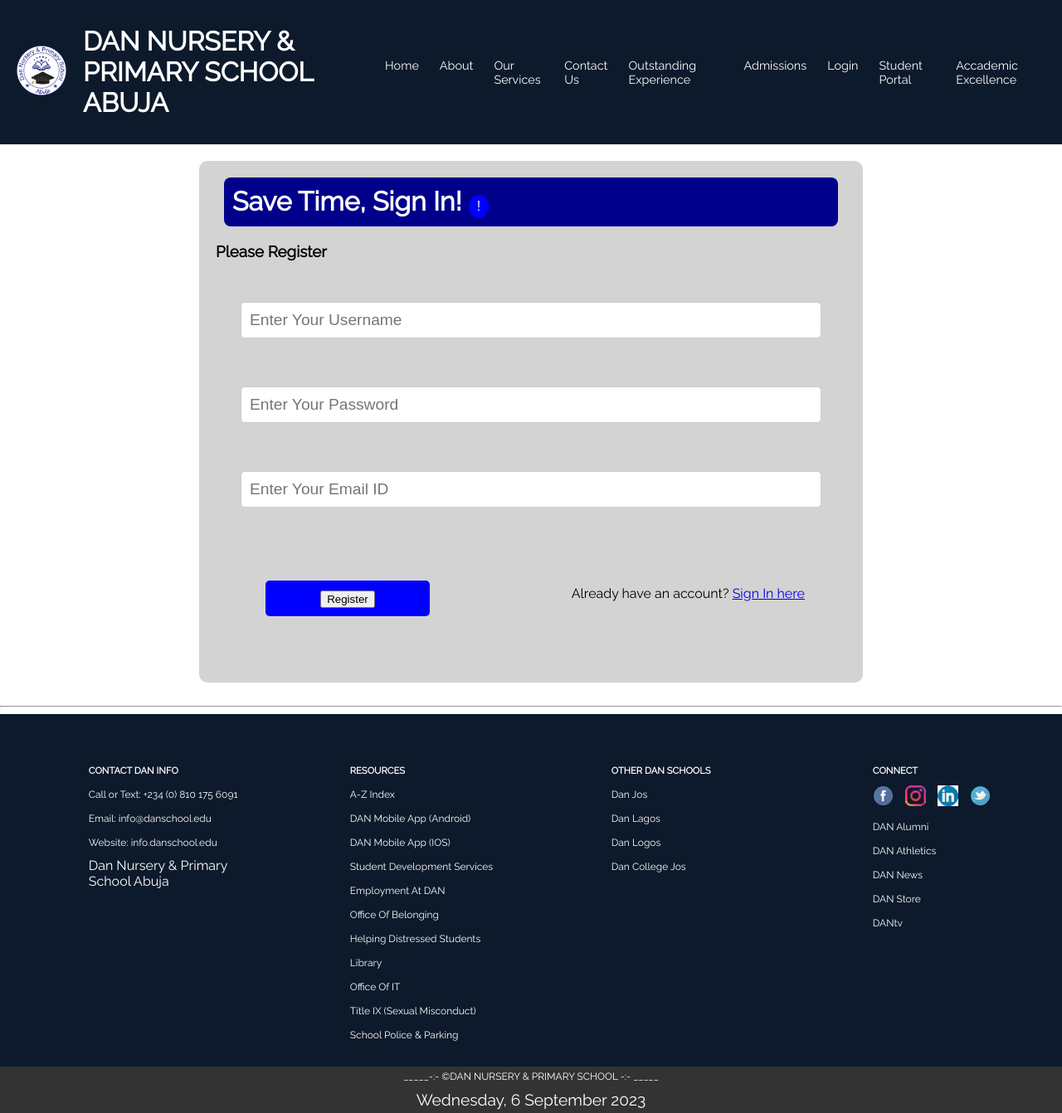
After one commit to Dagwan/dan_school, a Flask app: page /account in a window 1280 px wide. The commit adds this page. Shown: the whole page at 83% size. Run offline with Flask 3, Linux system fonts and the light colour scheme; some libraries are stand-ins or nearby versions.

Commit message:
Completion of creating account and implementation of the database

```diff
--- a/app.py
+++ b/app.py
@@ -1,23 +1,35 @@
 # Import necessary modules and packages
-from flask import Flask, render_template, request, redirect, url_for
-from db_config import create_db_connection
+import MySQLdb
+
+import app as app
+from flask import Flask, render_template, request, redirect, url_for, session
 import bcrypt
-import secrets
+import re
+from dotenv import load_dotenv
 import os
-import re  # Import the re module for email validation
-from dotenv import load_dotenv
+import db_config  # Import the db_config module
+from flask_mysqldb import MySQL
 
 # Load environment variables from .env file
 load_dotenv()
 
+# Configure session secret key (replace 'your_secret_key_here' with a secure random string)
+app.secret_key = os.urandom(24).hex()
+
 # Create a Flask application instance with custom static file settings
 app = Flask(__name__, static_url_path='/static', static_folder='static')
 
-# Create a basic Flask application instance without custom static file settings
-app = Flask(__name__)
+# Configure session secret key (replace 'your_secret_key_here' with a secure random string)
+app.secret_key = os.urandom(24).hex()
 
-# Create a database connection
-db = create_db_connection()
+# Initialize Flask-MySQLdb extension
+mysql = MySQL(app)
+
+# Use the database configuration directly from db_config
+app.config['MYSQL_HOST'] = db_config.mysql_db_config['host']
+app.config['MYSQL_USER'] = db_config.mysql_db_config['user']
+app.config['MYSQL_PASSWORD'] = db_config.mysql_db_config['password']
+app.config['MYSQL_DB'] = db_config.mysql_db_config['database']
 
 #home page
 @app.route('/')
@@ -78,9 +90,83 @@ def admissions():
     return render_template('admissions.html')
 
 #login page
-@app.route('/login')
+@app.route('/login', methods =['GET', 'POST'])
 def login():
-    return render_template('login.html')
+	msg = ''
+	if request.method == 'POST' and 'username' in request.form and 'password' in request.form:
+		username = request.form['username']
+		password = request.form['password']
+		cursor = db_config.mysql.connection.cursor(MySQLdb.cursors.DictCursor)
+		cursor.execute('SELECT * FROM account WHERE username = % s AND password = % s', (username, password, ))
+		account = cursor.fetchone()
+		if account:
+			session['loggedin'] = True
+			session['id'] = account['id']
+			session['username'] = account['username']
+			msg = 'Logged in successfully !'
+			return render_template('application.html', msg = msg)
+		else:
+			msg = 'Incorrect username / password !'
+	return render_template('login.html', msg = msg)
+
+@app.route('/logout')
+def logout():
+	session.pop('loggedin', None)
+	session.pop('id', None)
+	session.pop('username', None)
+	return redirect(url_for('login'))
+
+# Define the route for the account registration
+@app.route('/account', methods=['GET', 'POST'])
+def account():
+    msg = ''
+    if request.method == 'POST' and 'username' in request.form and 'password' in request.form and 'email' in request.form:
+        username = request.form['username']
+        password = request.form['password']
+        email = request.form['email']
+
+        try:
+            # Validate email format using regular expression
+            if not re.match(r"[^@]+@[^@]+\.[^@]+", email):
+                msg = 'Invalid email address!'
+
+            elif not re.match(r'[A-Za-z0-9]+', username):
+                msg = 'Username must contain only characters and numbers!'
+            elif not username or not password or not email:
+                msg = 'Please fill out the form!'
+            else:
+                # Hash password using bcrypt
+                salt = bcrypt.gensalt(10)
+                hashed_password = bcrypt.hashpw(password.encode('utf-8'), salt)
+
+                # Create a database cursor using the established connection
+                cursor = mysql.connection.cursor()
+
+                # Insert data into the 'account' table in the MySQL database, including 'created_at'
+                query = "INSERT INTO account (username, password, email, created_at) VALUES (%s, %s, %s, CURRENT_TIMESTAMP)"
+                values = (username, hashed_password, email)
+                cursor.execute(query, values)
+
+                # Commit the changes made to the database
+                mysql.connection.commit()
+
+                # Close the cursor to release resources
+                cursor.close()
+
+                msg = 'You have successfully registered!'
+                return render_template('thankcreatecount.html')
+        except Exception as e:
+            # Print the exception message for debugging purposes
+            print(e)
+
+            # Roll back the changes in the database (if any)
+            mysql.connection.rollback()
+            msg = 'An error occurred while creating an account. Please try again.'
+
+    elif request.method == 'POST':
+        msg = 'Please fill out the form!'
+
+    return render_template('account.html', msg=msg)
 
 #studentportal page
 @app.route('/studentportal')
--- a/requirements.txt
+++ b/requirements.txt
@@ -23,3 +23,5 @@ six==1.16.0
 ttkthemes==3.2.2
 tzdata==2023.3
 Werkzeug==2.3.7
+
+mysqlclient~=2.2.0
--- a/static/assets-css/login.css
+++ b/static/assets-css/login.css
@@ -69,6 +69,7 @@ html, body
   }
 
   form input[type="email"],
+  form input[type="username"],
   form input[type="password"] {
     flex-basis: 100%;
     padding: 10px;
--- /dev/null
+++ b/templates/account.html
@@ -0,0 +1,163 @@
+<!DOCTYPE html>
+<html lang="en">
+
+<head>
+    <meta charset="UTF-8">
+    <meta http-equiv="X-UA-Compatible" content="IE=edge">
+    <meta name="viewport" content="width=device-width, initial-scale=1.0">
+    <title>Register account | Home-Dan School</title>
+    <link rel="stylesheet" href="{{ url_for('static', filename='css/styles.css') }}">
+    <link rel="stylesheet" href="{{ url_for('static', filename='assets-css/login.css') }}">
+    <link rel="preconnect" href="https://fonts.gstatic.com" crossorigin>
+    <link href="https://fonts.googleapis.com/css2?family=Roboto&display=swap" rel="stylesheet">
+    <link rel="icon" href="{{ url_for('static', filename='images/favicon.png') }}">
+
+  </head>
+
+  <body>
+  <body>
+    <!-- index.html -->
+    <header>
+      <div class="header-container">
+          <div class="logo">
+            <a href="{{ url_for('index') }}"><img src="{{ url_for('static', filename='images/stlogo.png') }}" alt="Logo"></a>
+
+
+          </div>
+          <h1>DAN NURSERY & <br>PRIMARY SCHOOL ABUJA</h1>
+          <div class="menu-icon">
+              <div class="bar"></div>
+              <div class="bar"></div>
+              <div class="bar"></div>
+          </div>
+          <nav>
+              <ul class="menu-list">
+
+                <li> <a href="{{ url_for('index') }}">Home</a></li>
+                <li> <a href="{{ url_for('about') }}">About</a></li>
+                <li> <a href="{{ url_for('services') }}">Our Services</a></li>
+                <li> <a href="{{ url_for('contact') }}">Contact Us</a></li>
+               <li> <a href="{{ url_for('outstanding_experience') }}">Outstanding Experience</a></li>
+                <li> <a href="{{ url_for('admissions') }}">Admissions</a></li>
+                <li> <a href="{{ url_for('login') }}">Login</a></li>
+                <li> <a href="{{ url_for('create_account') }}">Student Portal</a></li>
+                <li> <a href="{{ url_for('accademicexcellence') }}">Accademic Excellence</a></li>
+                  <!-- Add more links as needed -->
+              </ul>
+          </nav>
+      </div>
+  </header>
+
+      <main>
+        <section class="login-account">
+            <div class="login">
+                <div class="login-header">
+                    <h1 class="login-title">Save Time, Sign In!
+                        <span class="view-comment">
+                            <button class="view">!</button>
+                            <p class="comment-on-mouse-over-view-button">Register your account</p>
+                        </span>
+                    </h1>
+                    <h3>Please Register</h3>
+                </div>
+                <form action="{{ url_for('account') }}" method="post">
+
+
+                        <div class="msg">{{ msg }}</div>
+
+                            <input id="username" name="username" type="username" placeholder="Enter Your Username" class="textbox"/></br></br>
+                            <input id="password" name="password" type="password" placeholder="Enter Your Password" class="textbox"/></br></br>
+                            <input id="email" name="email" type="email" placeholder="Enter Your Email ID" class="textbox"/></br></br>
+
+                            <div class="form-buttons">
+
+                                <button type="button" class="" id="loginBtn"><input type="submit" class="login-btn" value="Register"></button>
+                                <p class="bottom">Already have an account? <a class="bottom" href="{{url_for('login')}}"> Sign In here</a></p>
+
+
+                            </div>
+
+                        </form>
+
+            </div>
+
+            </div>
+        </section>
+
+      </main>
+      <hr>
+      <footer class="footer1">
+          <div class="footer-column">
+              <p>CONTACT DAN INFO</p>
+              <ul>
+                  <li><a href="tel:+2348101756091">Call or Text: +234 (0) 810 175 6091</a></li>
+                  <li><a href="mailto:info@danschool.edu">Email: info@danschool.edu</a></li>
+                  <li><a href="http://info.danschool.edu">Website: info.danschool.edu</a></li>
+                  <li>Dan Nursery & Primary School Abuja</li>
+              </ul>
+          </div>
+
+
+          <div class="footer-column">
+              <p>RESOURCES</p>
+              <ul>
+                  <li><a href="#">A-Z Index</a></li>
+                  <li><a href="#">DAN Mobile App (Android)</a></li>
+                  <li><a href="#">DAN Mobile App (IOS)</a></li>
+                  <li><a href="#">Student Development Services</a></li>
+                  <li><a href="#">Employment At DAN</a></li>
+                  <li><a href="#">Office Of Belonging</a></li>
+                  <li><a href="#">Helping Distressed Students</a></li>
+                  <li><a href="#">Library</a></li>
+                  <li><a href="#">Office Of IT</a></li>
+                  <li><a href="#">Title IX (Sexual Misconduct)</a></li>
+                  <li><a href="#">School Police & Parking</a></li>
+              </ul>
+          </div>
+
+
+          <div class="footer-column">
+              <p>OTHER DAN SCHOOLS</p>
+              <ul>
+                  <li><a href="#">Dan Jos</a></li>
+                  <li><a href="#">Dan Lagos</a></li>
+                  <li><a href="#">Dan Logos</a></li>
+                  <li><a href="#">Dan College Jos</a></li>
+              </ul>
+          </div>
+
+          <div class="footer-column">
+              <div class="social-column">
+                  <p>CONNECT</p>
+                  <ul>
+                      <li><a href="https://www.facebook.com/"><img src="{{ url_for('static', filename='images/fb.png') }}" alt="facebook" class="social"></a>
+                      </li>
+                      <li><a href="https://instagram.com/"><img src="{{ url_for('static', filename='images/instagram.png') }}" alt="instagram" class="social"></a>
+                      </li>
+                      <li><a href="https://www.linkedin.com/"><img src="{{ url_for('static', filename='images/linkIn.jpg') }}" alt="linkedin" class="social"></a>
+                      </li>
+                      <li><a href="https://www.twitter.com/"><img src="{{ url_for('static', filename='images/twitter.png') }}" alt="twitter" class="social"></a>
+                      </li>
+                  </ul>
+              </div>
+              <ul class="connect-list">
+                  <li><a href="#">DAN Alumni</a></li>
+                  <li><a href="#">DAN Athletics</a></li>
+                  <li><a href="#">DAN News</a></li>
+                  <li><a href="#">DAN Store</a></li>
+                  <li><a href="#">DANtv</a></li>
+              </ul>
+          </div>
+      </footer>
+
+      <footer class="footer-article">
+          <article class="copy" id="footer">
+              <p class="copy">_____-:- &copy;DAN NURSERY & PRIMARY SCHOOL -:- _____</p>
+              <p class="copy-date"></p>
+          </article>
+      </footer>
+      <script src="{{ url_for('static', filename='assets-js/login.js') }}"></script>
+      <script src="{{ url_for('static', filename='js/app.js') }}"></script>
+    </body>
+
+    </html>
--- a/templates/admissions.html
+++ b/templates/admissions.html
@@ -111,7 +111,7 @@
             <li>Request your teacher evaluations</li>
             <li>Schedule your child’s CAT4 assessment (Secondary School only)</li>
           </ul>
-          <a href="{{ url_for('application') }}"><button>APPLY NOW</button></a>
+          <a href="{{ url_for('account') }}"><button>APPLY NOW</button></a>
         </div>
       </div>
       <div class="read-to-help-image">
--- a/templates/thankcreatecount.html
+++ b/templates/thankcreatecount.html
@@ -51,7 +51,7 @@
 
             <div class="thank-you-container">
                 <h1>Your account has been created successfully!</h1>
-                <p>Please use your email and newly created password to login your account.</p>
+                <p>Please use your username and newly created password to login your account.</p>
                 <a href="{{url_for('login')}}"><button>Login</button></a>
             </div>
 
```
Also changed, not shown: db_config.py (+7 -3 lines), mysql.sql (+13 -0 lines), templates/login.html (+5 -4 lines).
